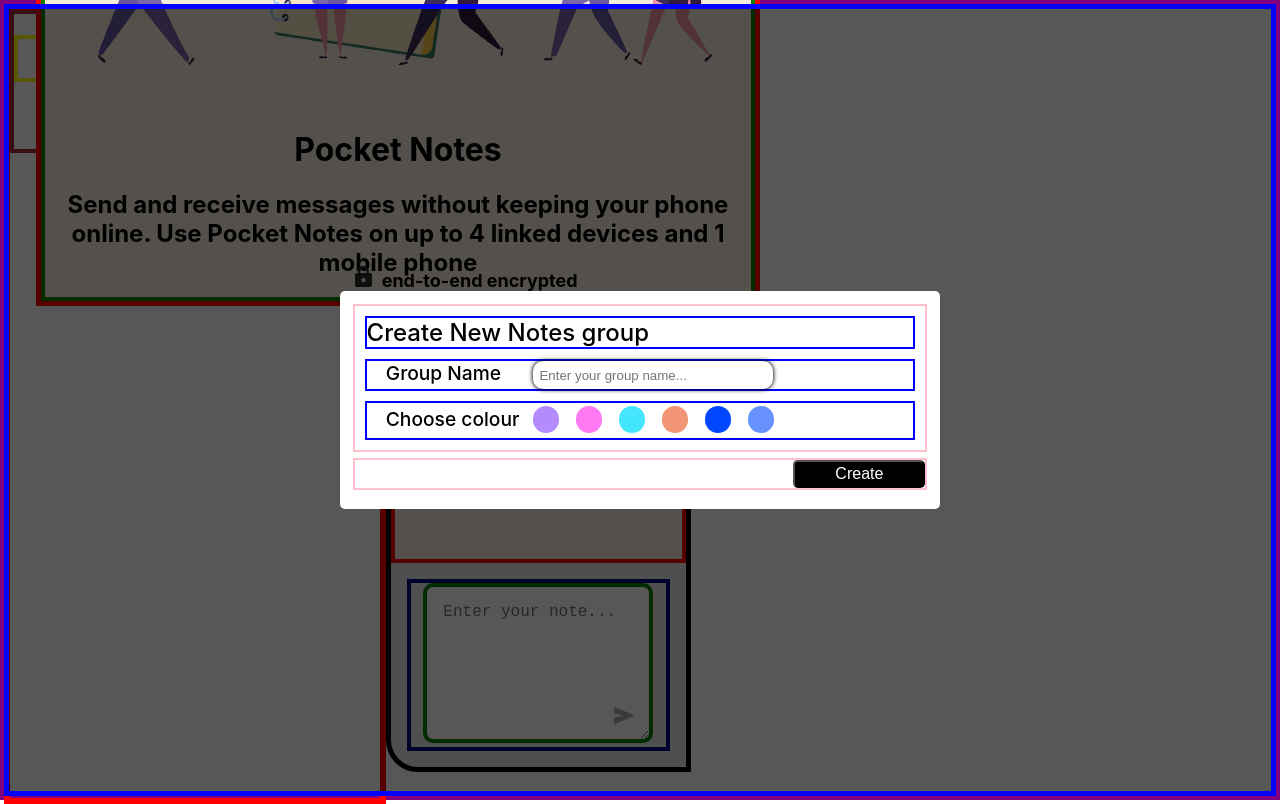
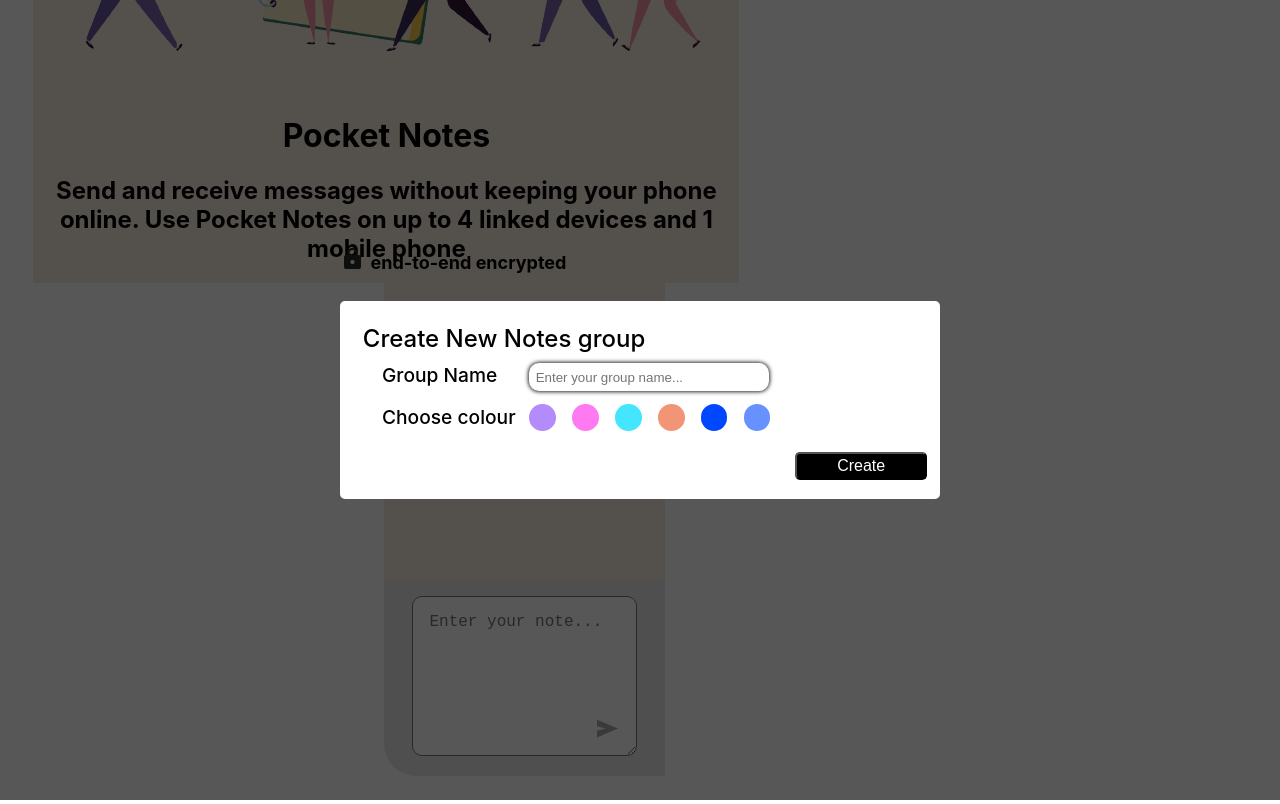
Before and after one commit to rajkonde21/Pocket-Note, a React (Create React App) app: page / in a window 1280 px wide. Built offline with nearby package versions, Linux system fonts and the light colour scheme.

Commit message:
some fix needed responsive(removed bug) v0.1.5

```diff
--- a/src/components/Notesadder.jsx
+++ b/src/components/Notesadder.jsx
@@ -10,6 +10,7 @@
   const [notes, setNotes] = useState([]); // array
   const [key, setKey] = useState(""); // State to manage the key
   const [yValue, setYValue] = useState("");
+  const screenWidth = window.innerWidth;
   // Function to handle form submission
   const handleSubmit = (e) => {
     e.preventDefault();
@@ -77,8 +78,11 @@
     const sideb = document.querySelector(".Sidebarmain"); //disable sidebar notesadder
     console.log("Clearing key...");
     setKey("");
-/*     sideb.style.display = "block";
-    popupbody.style.display = "none"; */
+    if (screenWidth < 701) {
+      sideb.style.display = 'block';
+      popupbody.style.display = 'none';
+     }
+
   };
   return (
     <div className="noteaddermainbody">
--- a/src/components/Sidebar.jsx
+++ b/src/components/Sidebar.jsx
@@ -3,7 +3,7 @@
 function Sidebar({ storedData,onDataClick ,togglepop }) {
   const [allInfoObjects, setAllInfoObjects] = useState([]);
   const [selectedRadio, setSelectedRadio] = useState(null);
-
+  const screenWidth = window.innerWidth;
   useEffect(() => {
     const storedNotesInfo = JSON.parse(localStorage.getItem("NotesInfo")) || {};
     console.log("Stored Notes Info:", storedNotesInfo); // Debugging statement
@@ -22,9 +22,10 @@
     setSelectedRadio(x);
 
     onDataClick({x,y});
-    sideb.style.display = 'block';
-    popupbody.style.display = 'flex';
-
+    if (screenWidth < 701) {
+    sideb.style.display = 'none';
+   }
+   popupbody.style.display = 'flex';
   }
 
   const popupopener = () => {
--- a/src/css/noteadder.css
+++ b/src/css/noteadder.css
@@ -2,7 +2,6 @@
     display: none;
     flex-direction: column;
     justify-content: space-between;
-    border: 5px solid black;
     background-color: #E8E8E8;
     height: 100%;
 }
@@ -12,11 +11,9 @@
 .Notesadd{
 
     flex-grow: 1;
-    border:4px solid red ;
     background-color: #F7ECDC;
 }
 .timeandnotes{
-    border: 4px solid yellow;
     display: flex;
     overflow: hidden;
     margin-top: 1em;
@@ -24,25 +21,21 @@
 }
 .timeadder{
 margin-left:1em ;
-border: 4px solid rebeccapurple;
 font-weight: 600;
 width: min-content;
 }
 .timeaddernone{
     display: flex;
-    border: 4px solid black;
     width: 65%;
     margin-left: 1em;
     margin-right: 1em;
 }
 .formofnotes{
-    border:4px solid navy;
     position:relative;
 }
 .notestext{
     padding: 3%;
     font-size: large;
-    border: 4px solid green;
     margin: auto 5%;
     width: 90%;
     height: 10em;
@@ -56,6 +49,8 @@
     right: 25px;
     bottom: 10px;
 }
+.bydeftextarea{
+    display: none;}
 @media only screen and (min-width: 701px) {
 
     .noteaddermainbody{
@@ -76,11 +71,10 @@
     }
     .Notesadd{
         flex-grow: 1;
-        border:4px solid red ;
+
         background-color: #F7ECDC;
     }
     .timeandnotes{
-        border: 4px solid yellow;
         display: flex;
         overflow: hidden;
         margin-top: 1em;
@@ -88,26 +82,23 @@
     }
     .timeadder{
     margin-left:1em ;
-    border: 4px solid rebeccapurple;
+
     font-weight: 600;
     width: min-content;
     }
     .timeaddernone{
         display: flex;
-        border: 4px solid black;
         width: 65%;
         margin-left: 1em;
         margin-right: 1em;
     }
     .formofnotes{
         margin: 1em;
-        border:4px solid navy;
         position:relative;
     }
     .notestext{
         padding: 1em;
         font-size: large;
-        border: 4px solid green;
         margin: auto 1%;
         width: fill;
         height: 10em;
@@ -126,7 +117,6 @@
         display: flex;
         align-items: center;
         justify-content: center;
-        border: 5px solid blue;
         position: absolute;
         background-color: transparent;
         width: fill;
@@ -136,7 +126,6 @@
         display: flex;
         align-items: center;
         justify-content: center;
-        border: 5px solid red;
         position: absolute;
         background-color: #F7ECDC;
         width: fill;
@@ -144,11 +133,11 @@
         z-index: 1;
     }
     .bg-info{
-        border: 4px solid green;
         width: min-content;
     }
     .Sidebarmain {
         /* Styles for wider screens */
         display: flex; /* or any other display value you want */
       }
+
 }
--- a/src/css/popup.css
+++ b/src/css/popup.css
@@ -11,7 +11,6 @@
 }
 
 .mainbody{
-    border: 4px solid purple;
     position: relative;
     height: 100vh;
     z-index: 1;
@@ -24,7 +23,6 @@
     display: flex;
     justify-content: center;
     align-items: center;
-    border: 5px solid blue;
     height: 100%;
     width: 100%;
     background-color: rgba(0, 0, 0, 0.66);
@@ -42,7 +40,6 @@
     border-radius: 13px;
 }
 .popupcardsub00{
-    border: 2px solid pink;
     margin-top: 10%;
     margin-bottom: 5%;
 }
@@ -53,7 +50,6 @@
     width: auto;
     font-size: 1.2em;
     font-weight: 500;
-    border: 2px solid blue;
     margin: 10px;
 }
 
@@ -101,7 +97,6 @@
 @media only screen and (min-width: 701px) {
     .mainbody{
         display: flex;
-        border: 4px solid purple;
         position: relative;
         height: 100vh;
         z-index: 1;
@@ -114,7 +109,6 @@
     }
     .popupcardsub00{
         position: relative;
-        border: 2px solid pink;
         margin-top: 0%;
         margin-bottom: 1%;
     }
--- a/src/css/sidebar.css
+++ b/src/css/sidebar.css
@@ -2,7 +2,6 @@
     display: block;
     height: inherit;
     width: auto;
-    border: 6px solid red;
 }
 .Sidebarmain button{
     background-color: black;
@@ -14,18 +13,16 @@
     border-radius: 25px;
 }
 .Sidebarmain h1{
-    border: 4px solid yellow;
     text-align: left;
     padding-left:1em ;
 }
 .notesInfolist0{
-    border: 4px solid brown;
+    margin-bottom: 10px;
 }
 .notesInfolist{
     display: flex;
     flex-direction: row;
     align-items: center;
-    border: 4px solid green;
     padding: 1em;
     font-size: large;
     font-weight: 800;
@@ -71,19 +68,16 @@
 color: white;
 width: 4em;
 height: 4em;
-border: 4px solid brown;
 border-radius: 50%;
 }
 .notesInfolist .initialsff{
 margin-left: 1em;
 width: fit-content;
-border: 4px solid brown;
 }
 @media only screen and (min-width: 701px) {
     .Sidebarmain{
         display: block;
         height: inherit;
         width: 30%;
-        border: 6px solid red;
     }
 }
```
